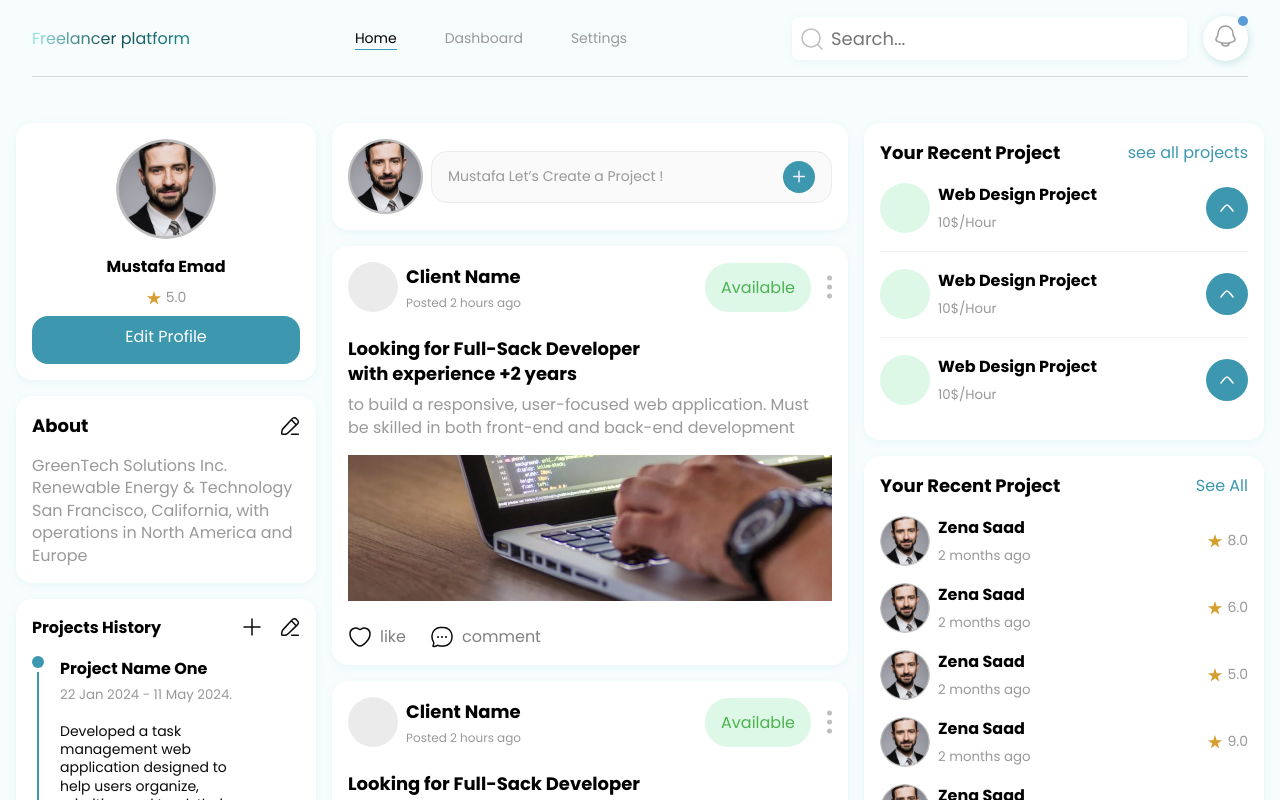
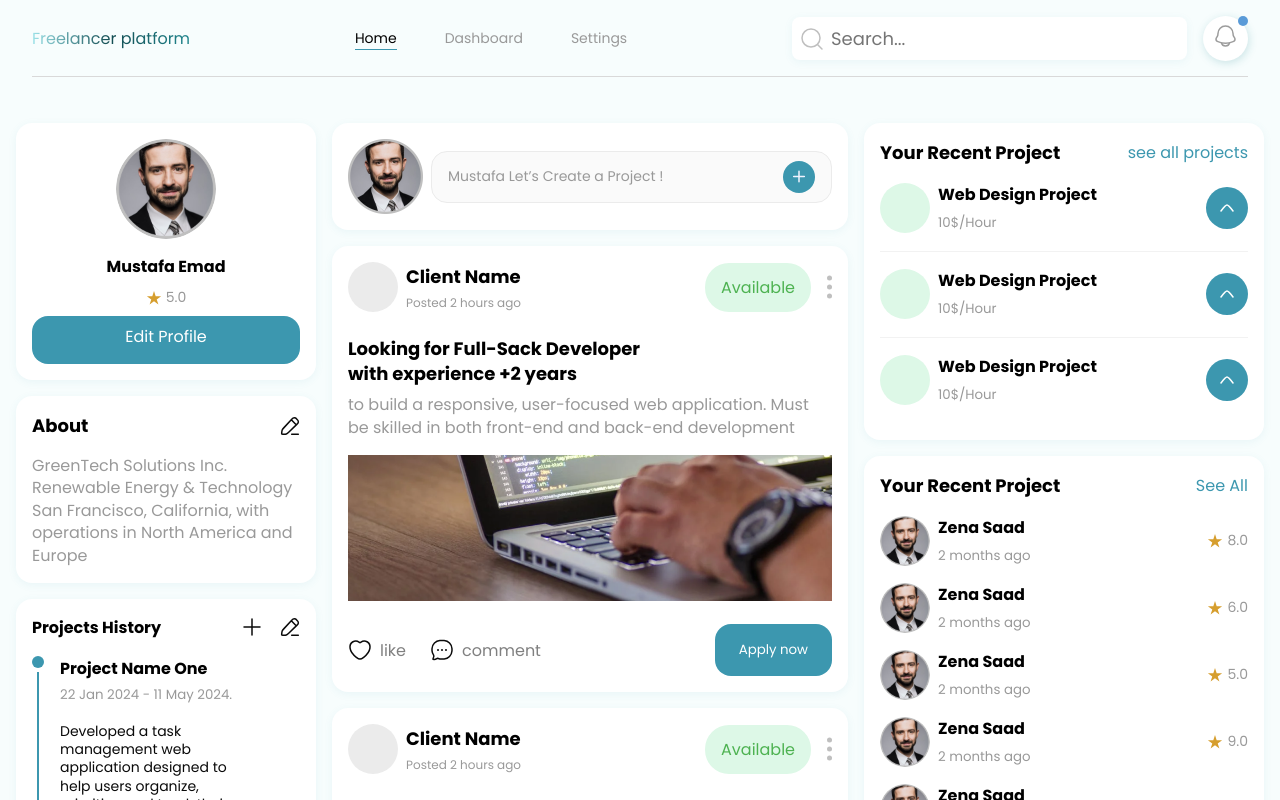
Before and after one commit to boo-shehab/Freelancer_platform, a React (Vite) app: page / in a window 1280 px wide. Shown: the top 800 px of the page. Built offline with nearby package versions, Linux system fonts and the light colour scheme.

Commit message:
add projectPost

```diff
--- /dev/null
+++ b/src/components/ProjectPost/ProjectPost.jsx
@@ -0,0 +1,67 @@
+import CommentsIcon from "../../CustomIcons/CommentsIcon";
+import HeartIcon from "../../CustomIcons/HeartIcon";
+import MoreIcon from "../../CustomIcons/MoreIcon";
+import Card from "../Card/card";
+import CustomButton from "../customButton/CustomButton";
+import styles from "./ProjectPost.module.css"
+const projectPost = ({post}) => {
+    return (
+        <>
+            <Card marginTop={16} key={post.id}>
+                <div className={styles.postItem}>
+                    <div className={styles.postHead}>
+                        <div className={styles.postClient}>
+                            <div className={styles.postAvatar}></div>
+                            <div>
+                                <b className={styles.postClientName}>
+                                    {post?.client?.name}
+                                </b>
+                                <br />
+                                <small className={styles.postClientDate}>
+                                    {post?.client?.createdAt}
+                                </small>
+                            </div>
+                        </div>
+                        <div className={styles.postClientAction}>
+                            <div className={styles.tag}>Available</div>
+                            <MoreIcon />
+                        </div>
+                    </div>
+                    <div className={styles.postBody}>
+                        <b className={styles.postTitle}>{post?.title}</b>
+                        <p className={styles.postDesc}>{post.desc}</p>
+                    </div>
+                    {post?.image ? (
+                        <img className={styles.postImage} src={post?.image} />
+                    ) : (
+                        <div>
+                            <div className={styles.moreInfo}>
+                                <b className={styles.infoTitle}>Duration of project</b>
+                                <p className={styles.infoValue}>{post.duration}</p>
+                            </div>
+                            <div className={styles.moreInfo}>
+                                <b className={styles.infoTitle}>Pricing</b>
+                                <p className={styles.infoValue}>
+                                    Hourly $ {post.price}
+                                </p>
+                            </div>
+                        </div>
+                    )}
+                    <div className={styles.postFooter}>
+                        <div className={styles.footerItem}>
+                            <HeartIcon /> <span>like</span>
+                        </div>
+                        <div className={styles.footerItem}>
+                            <CommentsIcon /> <span>comment</span>
+                        </div>
+                        <CustomButton style={{margin: '0px', marginLeft: 'auto', width: 'auto'}}>
+                            Apply now
+                        </CustomButton>
+                    </div>
+                </div>
+            </Card>
+        </>
+    );
+}
+
+export default projectPost;
--- /dev/null
+++ b/src/components/ProjectPost/ProjectPost.module.css
@@ -0,0 +1,93 @@
+.postItem .postHead {
+    display: flex;
+    align-items: center;
+    justify-content: space-between;
+}
+
+.postItem .postHead .postClient {
+    display: flex;
+    align-items: center;
+    gap: 8px;
+}
+
+.postItem .postHead .postAvatar {
+    width: 50px;
+    height: 50px;
+    border-radius: 50%;
+    background-color: #ebebeb;
+}
+
+.postItem .postHead .postClientName {
+    font-size: 18px;
+}
+
+.postItem .postHead .postClientDate {
+    font-size: 12px;
+    color: #999;
+    margin-top: 4px;
+    display: block;
+}
+
+.postItem .postHead .tag {
+    padding: 12px 16px;
+    background-color: #ddf8e7;
+    border-radius: 24px;
+    color: #4db251;
+}
+
+.postItem .postHead .postClientAction {
+    display: flex;
+    align-items: center;
+    gap: 16px;
+}
+
+.postBody {
+    margin-top: 24px;
+}
+
+.postBody .postTitle {
+    font-size: 18px;
+    max-width: 300px;
+    display: block;
+    line-height: 1.4;
+}
+
+.postBody .postDesc {
+    font-size: 16px;
+    color: #999;
+    margin-top: 8px;
+    line-height: 1.4;
+}
+
+.postFooter{
+    display: flex;
+    align-items: center;
+    gap: 24px;
+    margin-top: 16px;
+}
+
+.footerItem{
+    display: flex;
+    align-items: center;
+    gap: 8px;
+    color: #808080;
+}
+
+.moreInfo{
+    margin-top: 16px;
+}
+
+.moreInfo .infoTitle{
+    font-size: 16px;
+}
+
+.moreInfo .infoValue{
+    font-size: 14px;
+    color: #999;
+    margin-top: 8px;
+}
+
+.postImage{
+    width: 100%;
+    margin-top: 16px;
+}
--- a/src/components/customButton/CustomButton.jsx
+++ b/src/components/customButton/CustomButton.jsx
@@ -1,7 +1,7 @@
 import styles from './CustomButton.module.css'
-const CustomButton = ({onClick, disabled, className = '', children}) => {
+const CustomButton = ({onClick, disabled, className = '', style, children}) => {
     return (
-        <button type="button" onClick={onClick} disabled={disabled} className={`${styles.customButton} ${className}`}>{children}</button>
+        <button type="button" onClick={onClick} disabled={disabled} className={`${styles.customButton} ${className}`} style={style}>{children}</button>
     )
 }
 
--- a/src/screens/HomeScreen/HomeScreen.jsx
+++ b/src/screens/HomeScreen/HomeScreen.jsx
@@ -2,16 +2,14 @@ import { useState } from "react";
 import Card from "../../components/Card/card";
 import Container from "../../components/Container/container";
 import ArrowTop from "../../CustomIcons/ArrowTop";
-import CommentsIcon from "../../CustomIcons/CommentsIcon";
 import EditIcon from "../../CustomIcons/EditIcon";
-import HeartIcon from "../../CustomIcons/HeartIcon";
-import MoreIcon from "../../CustomIcons/MoreIcon";
 import Pluse2Icon from "../../CustomIcons/Pluse2Icon";
 import PlusIcon from "../../CustomIcons/PlusIcon";
 import StarIcon from "../../CustomIcons/StarIcon";
 import styles from "./homeScreen.module.css";
 import TwoStageFormPopup from "../../components/TwoStageFormPopup/TwoStageFormPopup";
 import { Link } from "react-router-dom";
+import ProjectPost from "../../components/ProjectPost/ProjectPost";
 
 const projects = [
   {
@@ -191,60 +189,7 @@ const HomeScreen = () => {
               </div>
             </Card>
             {posts?.map((post) => (
-              <Card marginTop={16} key={post.id}>
-                <div className={styles.postItem}>
-                  <div className={styles.postHead}>
-                    <div className={styles.postClient}>
-                      <div className={styles.postAvatar}></div>
-                      <div>
-                        <b className={styles.postClientName}>
-                          {post?.client?.name}
-                        </b>
-                        <br />
-                        <small className={styles.postClientDate}>
-                          {post?.client?.createdAt}
-                        </small>
-                      </div>
-                    </div>
-
-                    <div className={styles.postClientAction}>
-                      <div className={styles.tag}>Available</div>
-                      <MoreIcon />
-                    </div>
-                  </div>
-
-                  <div className={styles.postBody}>
-                    <b className={styles.postTitle}>{post?.title}</b>
-                    <p className={styles.postDesc}>{post.desc}</p>
-                  </div>
-
-                  {!!post?.image ? (
-                    <img className={styles.postImage} src={post?.image} />
-                  ) : (
-                    <div>
-                      <div className={styles.moreInfo}>
-                        <b className={styles.infoTitle}>Duration of project</b>
-                        <p className={styles.infoValue}>{post.duration}</p>
-                      </div>
-                      <div className={styles.moreInfo}>
-                        <b className={styles.infoTitle}>Pricing</b>
-                        <p className={styles.infoValue}>
-                          Hourly $ {post.price}
-                        </p>
-                      </div>
-                    </div>
-                  )}
-
-                  <div className={styles.postFooter}>
-                    <div className={styles.footerItem}>
-                      <HeartIcon /> <span>like</span>
-                    </div>
-                    <div className={styles.footerItem}>
-                      <CommentsIcon /> <span>comment</span>
-                    </div>
-                  </div>
-                </div>
-              </Card>
+              <ProjectPost key={post.id} post={post} />
             ))}
           </section>
           <section className={styles.section3}>
--- a/src/screens/HomeScreen/homeScreen.module.css
+++ b/src/screens/HomeScreen/homeScreen.module.css
@@ -170,78 +170,6 @@
   cursor: pointer;
 }
 
-.section2 .postItem .postHead {
-  display: flex;
-  align-items: center;
-  justify-content: space-between;
-}
-
-.section2 .postItem .postHead .postClient {
-  display: flex;
-  align-items: center;
-  gap: 8px;
-}
-
-.section2 .postItem .postHead .postAvatar {
-  width: 50px;
-  height: 50px;
-  border-radius: 50%;
-  background-color: #ebebeb;
-}
-
-.section2 .postItem .postHead .postClientName {
-  font-size: 18px;
-}
-.section2 .postItem .postHead .postClientDate {
-  font-size: 12px;
-  color: #999;
-  margin-top: 4px;
-  display: block;
-}
-
-.section2 .postItem .postHead .tag {
-  padding: 12px 16px;
-  background-color: #ddf8e7;
-  border-radius: 24px;
-  color: #4db251;
-}
-.section2 .postItem .postHead .postClientAction {
-  display: flex;
-  align-items: center;
-  gap: 16px;
-}
-
-.postBody {
-  margin-top: 24px;
-}
-
-.postBody .postTitle {
-  font-size: 18px;
-  max-width: 300px;
-  display: block;
-  line-height: 1.4;
-}
-.postBody .postDesc {
-  font-size: 16px;
-  color: #999;
-  margin-top: 8px;
-  line-height: 1.4;
-}
-
-.postFooter{
-  display: flex;
-  align-items: center;
-  gap: 24px;
-  margin-top: 16px;
-}
-
-.footerItem{
-  display: flex;
-  align-items: center;
-  gap: 8px;
-  color: #808080;
-}
-
 .moreInfo{
   margin-top: 16px;
 }
@@ -253,11 +181,6 @@
   font-size: 14px;
   color: #999;
   margin-top: 8px;
-}
-
-.postImage{
-  width: 100%;
-  margin-top: 16px;
 }
 
 .recentHead{
```
